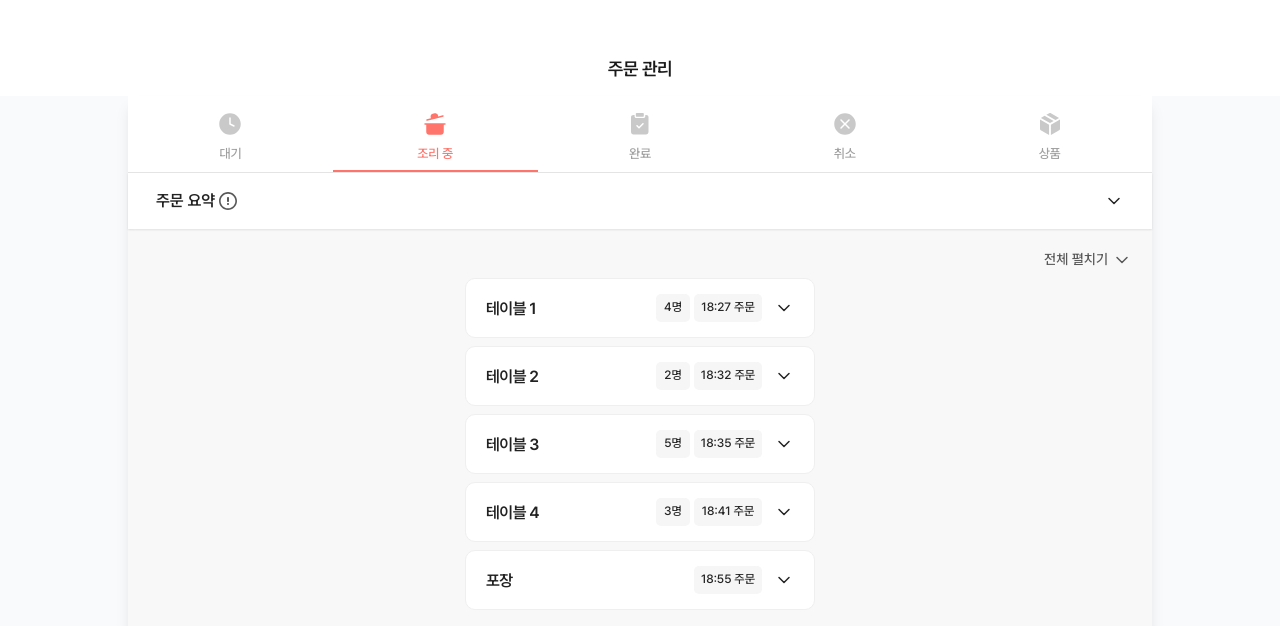
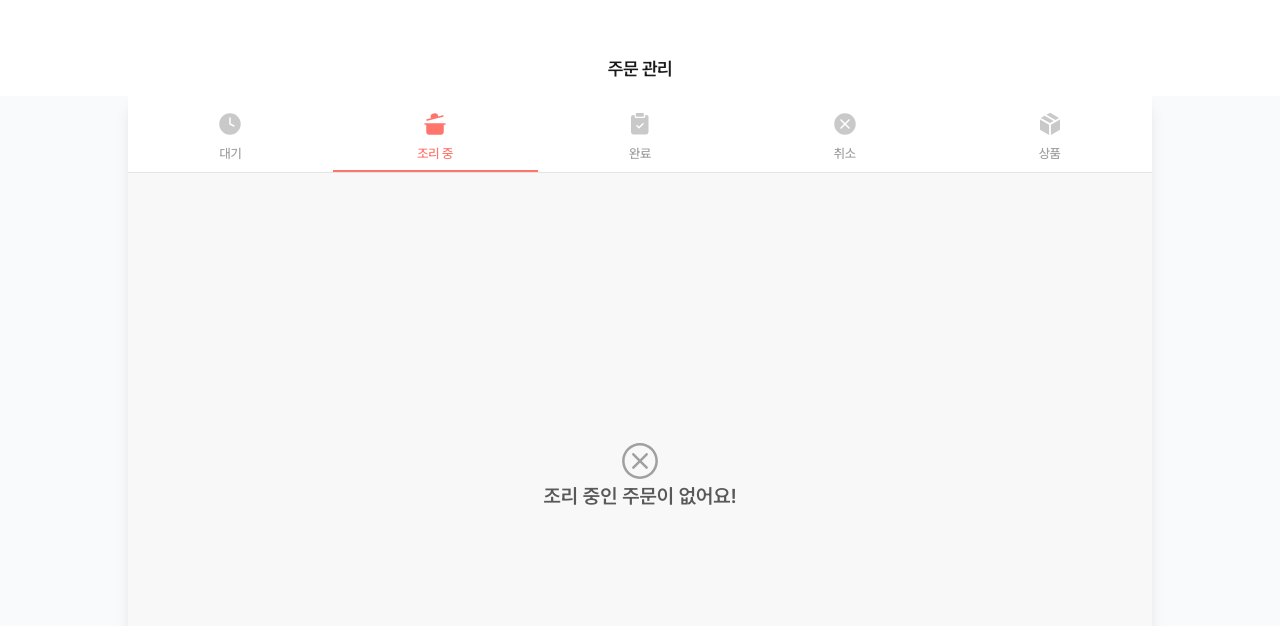
Before and after one commit to LikeLion-SKU/festival-fe, a React (Vite) app: page /admin/cooking in a window 1280 px wide. Shown: the top 626 px of the page. Built offline with nearby package versions, Linux system fonts and the light colour scheme.

Commit message:
🎨 Design: 조리중 데이터 없을시 화면 수정

```diff
--- a/src/pages/admin/CookingMenu.jsx
+++ b/src/pages/admin/CookingMenu.jsx
@@ -69,6 +69,8 @@ export default function CookingMenu() {
 
   return (
     <div className="flex flex-col w-full h-full bg-[#f8f8f8] items-center pb-7">
+      {orderData.length > 10 ? (
+        <>
           <div className="flex w-full flex-col bg-white px-5 py-2 shadow-[0_1px_2px_0_rgba(0,0,0,0.1)]">
             <button
               type="button"
@@ -77,7 +79,9 @@ export default function CookingMenu() {
               className="flex h-10 w-full items-center justify-between px-2 py-1.5"
             >
               <div className="flex items-center gap-1">
-            <span className="text-[16px] font-semibold leading-[1.6] text-[#222]">주문 요약</span>
+                <span className="text-[16px] font-semibold leading-[1.6] text-[#222]">
+                  주문 요약
+                </span>
                 <BangIcon />
               </div>
               <OpenButton open={summaryOpen} />
@@ -108,7 +112,6 @@ export default function CookingMenu() {
 
           <div className="pt-2" />
 
-      {orderData.length > 0 ? (
           <div className="flex flex-col gap-2 overflow-auto no-scrollbar">
             {orderData.map((data) => (
               <OrderCard
@@ -130,8 +133,9 @@ export default function CookingMenu() {
               />
             ))}
           </div>
+        </>
       ) : (
-        <div className="flex flex-col items-center mt-60">
+        <div className="flex flex-col items-center mt-67">
           <NothingIcon />
           <p className="font-semibold text-[20px] text-deep-gray">조리 중인 주문이 없어요!</p>
         </div>
```
Lines whose indentation alone changed are shown as unchanged.
